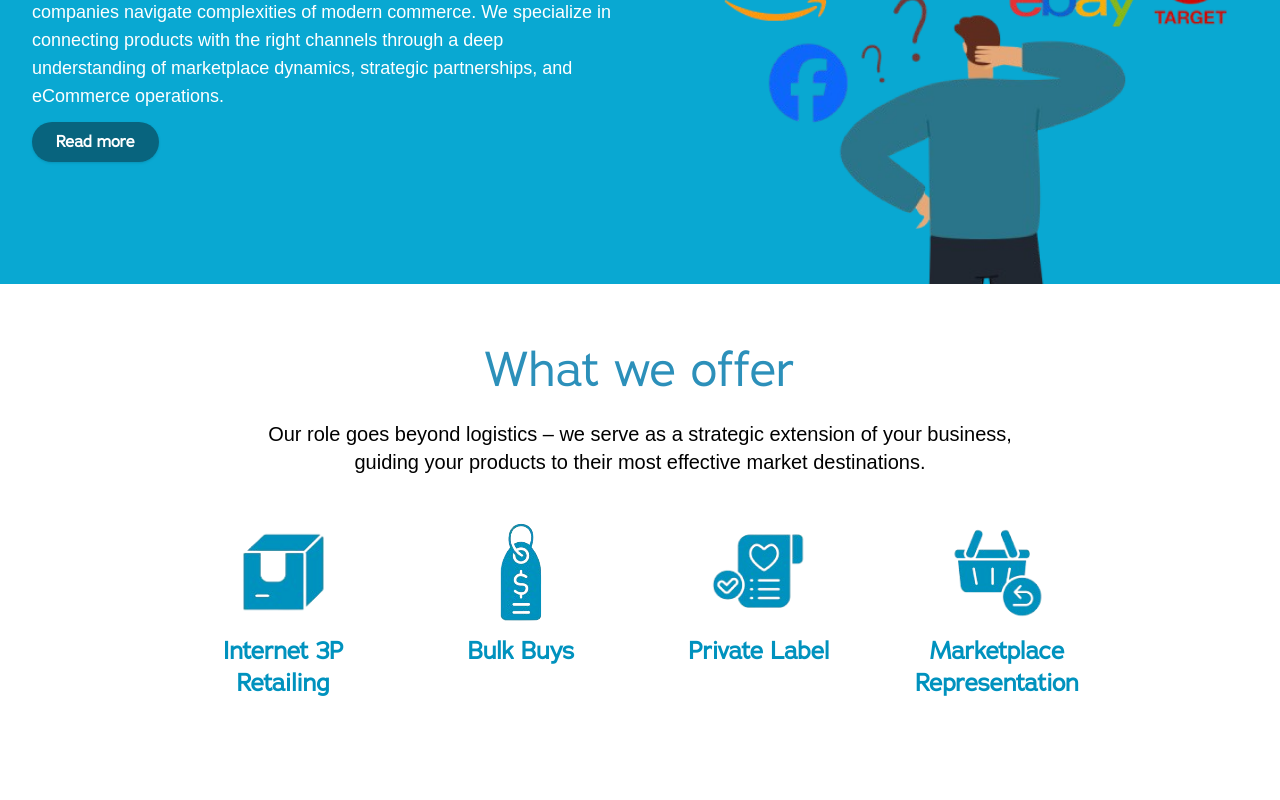
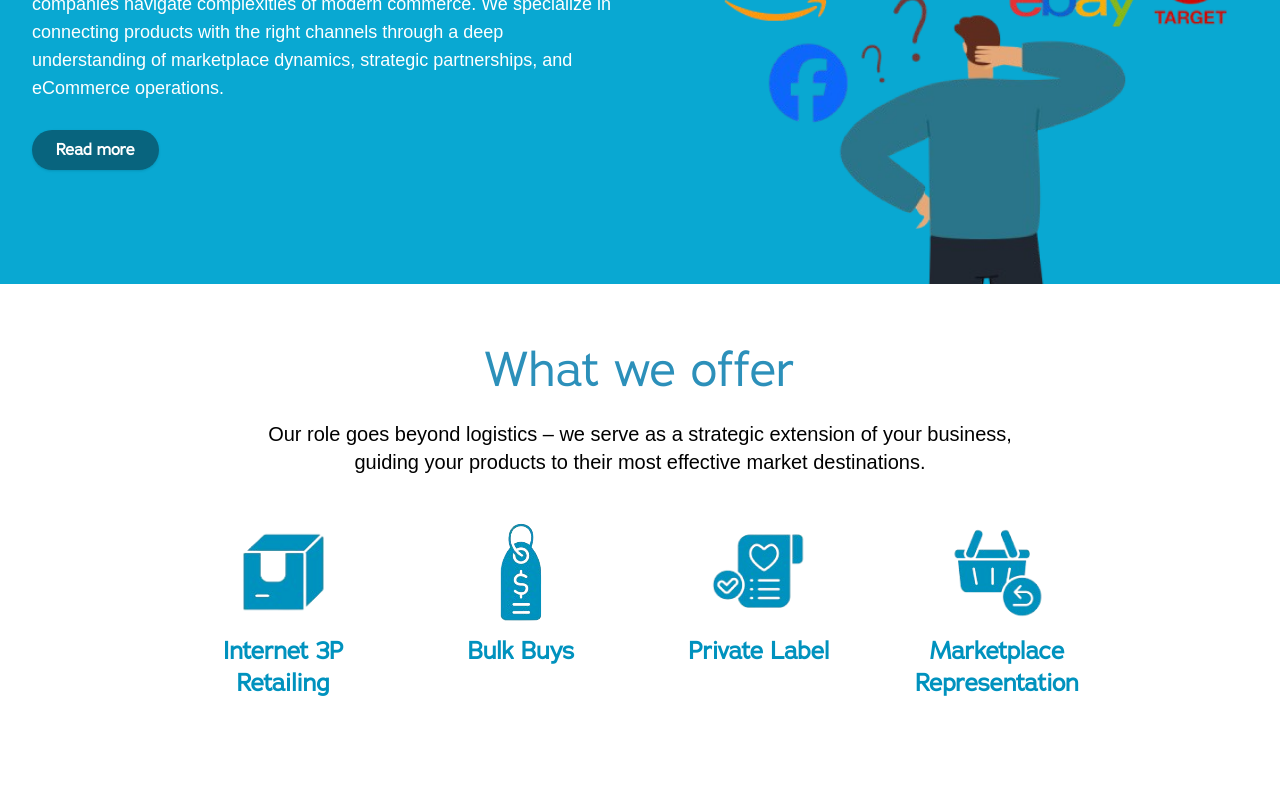
Before and after one commit to umerfayyaz97/channel-link, a Next.js app: page /Company/about-us in a window 1280 px wide. Shown: the part 780-1580 px from the top of the page. Built offline with nearby package versions, Linux system fonts and the light colour scheme.

Commit message:
slight changes

```diff
--- a/src/app/Company/about-us/page.tsx
+++ b/src/app/Company/about-us/page.tsx
@@ -86,7 +86,7 @@ export default function AboutUs() {
                 through a deep understanding of marketplace dynamics, strategic
                 partnerships, and eCommerce operations.
               </p>
-              <div>
+              <div className="mt-4">
                 <a
                   // href="#read-more"
                   className=" items-center rounded-full bg-[#08647e] hover:bg-blue-700 text-white font-semibold px-6 py-3 shadow-sm transition"
```
